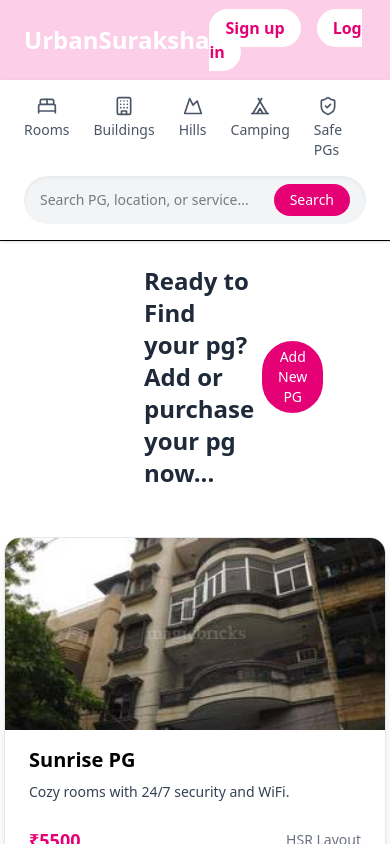
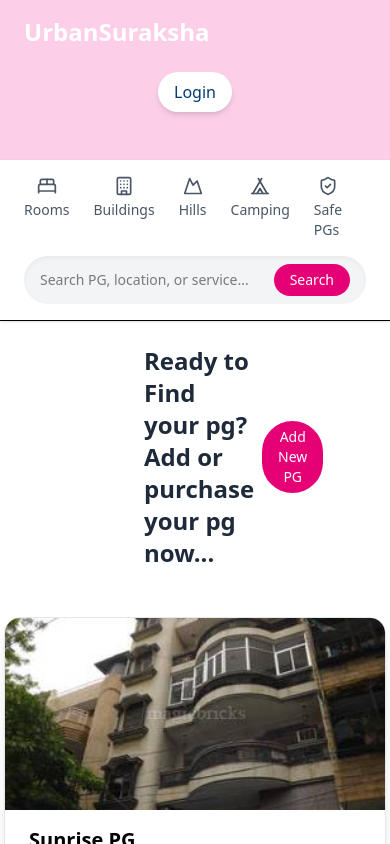
Before and after one commit to Nehagarg816/UrbanSuraksha, a React (Vite) app in the folder frontend/: page / in a window 390 px wide. Shown: the top 844 px of the page. Built offline with nearby package versions, Linux system fonts and the light colour scheme.

Commit message:
User Icon Updated

```diff
--- a/frontend/src/components/Navbar.jsx
+++ b/frontend/src/components/Navbar.jsx
@@ -1,30 +1,81 @@
-import React from "react";
-import { Link } from "react-router-dom";
+import React, { useState } from "react";
+import { FiSearch } from "react-icons/fi";
+import Cookies from "js-cookie";
+import { useNavigate, Link } from "react-router-dom";
+import { useSelector, useDispatch } from "react-redux";
+import { logout } from "../features/authSlice";
 
 const Navbar = () => {
+  // eslint-disable-next-line no-unused-vars
+  const [isOpen, setIsOpen] = useState(true);
+  const navigate = useNavigate();
+  const dispatch = useDispatch();
+  const { isLoggedIn, user } = useSelector((state) => state.auth);
+
+  const handleLogout = () => {
+    Cookies.remove("userEmail");
+    Cookies.remove("isLoggedIn");
+    dispatch(logout());
+    navigate("/");
+  };
+
+  const goToLogin = () => {
+    navigate("/login");
+  };
+
   return (
     <nav className="bg-pink-200 text-white py-4 shadow-md">
       <div className="max-w-7xl mx-auto px-6 flex justify-between items-center">
-        {/* Brand Logo */}
         <Link to="/" className="text-2xl font-bold hover:opacity-90">
           UrbanSuraksha
         </Link>
 
-        {/* Right Buttons */}
-        <div className="space-x-4">
-          <Link
-            to="/signup"
-            className="font-medium bg-white text-pink-600 px-4 py-2 rounded-full font-semibold hover:bg-pink-100 transitio"
+        <div className="hidden md:flex items-center space-x-4">
+          {isLoggedIn && user ? (
+            <div className="flex items-center space-x-4">
+              <span className="text-black font-medium cursor-pointer">{user.email}</span>
+              <button
+                onClick={handleLogout}
+                className="bg-gray-50 text-[#023c73] py-2 px-4 rounded-full font-medium shadow-md hover:bg-gray-200 cursor-pointer"
+              >
+                Logout
+              </button>
+            </div>
+          ) : (
+            <button
+              onClick={goToLogin}
+              className="bg-white text-[#023c73] py-2 px-4 rounded-full font-medium shadow-md hover:bg-gray-200 cursor-pointer"
+            >
+              Login
+            </button>
+          )}
+        </div>
+      </div>
+
+      {/* Mobile Navigation */}
+      <div
+        className={`${
+          isOpen ? "block" : "hidden"
+        } md:hidden flex justify-evenly mt-2 w-full rounded-lg p-4`}
+      >
+        {isLoggedIn && user ? (
+          <div className="flex items-center space-x-4">
+            <span className="text-black font-medium">{user.email}</span>
+            <button
+              onClick={handleLogout}
+              className="bg-white text-[#023c73] py-2 px-4 rounded-full font-medium shadow-md hover:bg-gray-200"
+            >
+              Logout
+            </button>
+          </div>
+        ) : (
+          <button
+            onClick={goToLogin}
+            className="relative mb-4 bg-white text-[#023c73] py-2 px-4 rounded-full font-medium shadow-md hover:bg-gray-200"
           >
-            Sign up
-          </Link>
-          <Link
-            to="/login"
-            className="bg-white text-pink-600 px-4 py-2 rounded-full font-semibold hover:bg-pink-100 transition"
-          >
-            Log in
-          </Link>
-        </div>
+            Login
+          </button>
+        )}
       </div>
     </nav>
   );
```
